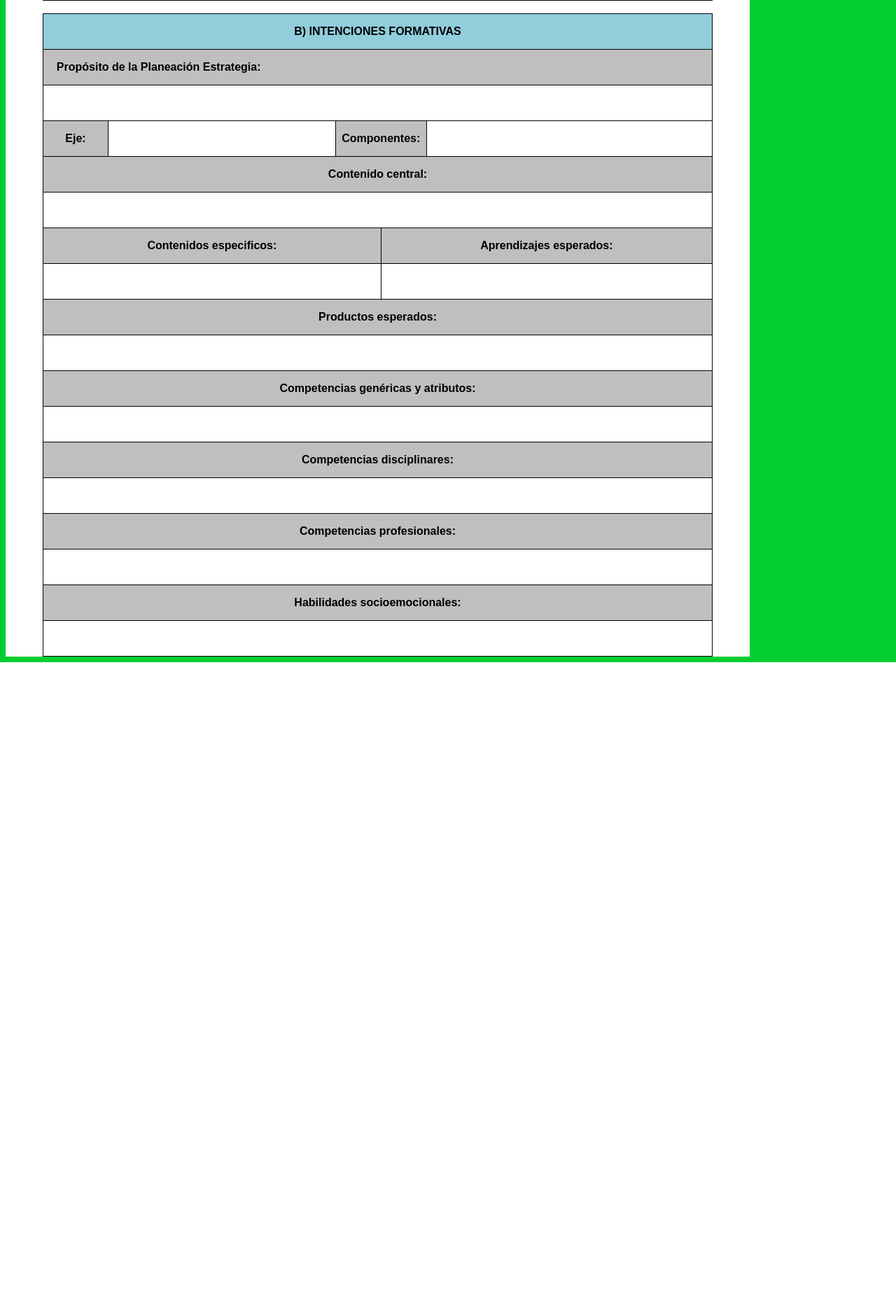
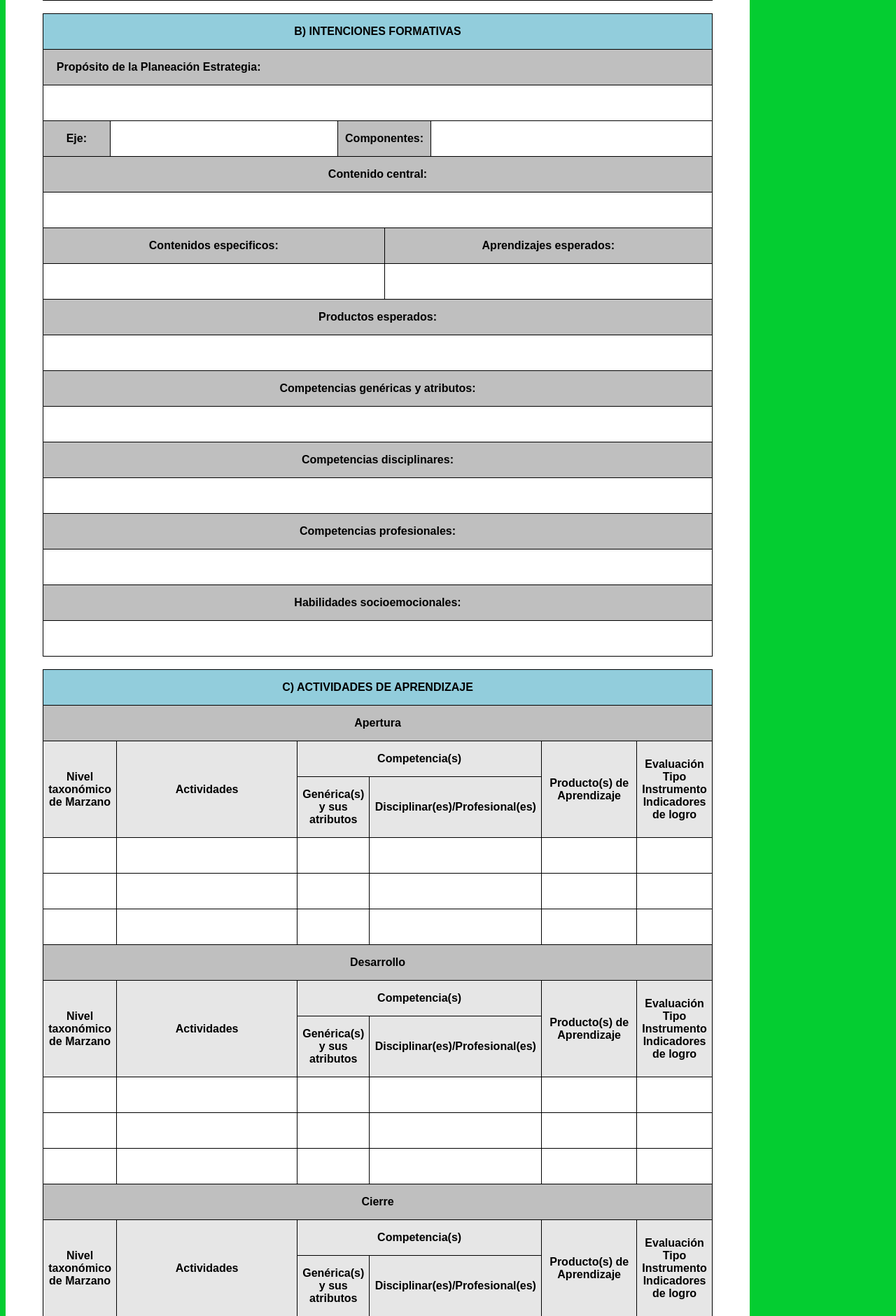
Before and after one commit to diegoias12/Lisitea, a PHP site: page /CreacionPlan.php in a window 1280 px wide. Shown: the part 786-2666 px from the top of the page at 70% size. Before the commit the page ends 1732 px from the top, so only its background shows below. Run offline with PHP 8.4, Linux system fonts and the light colour scheme.

Commit message:
Tabla CDEF

```diff
--- a/CreacionPlan.php
+++ b/CreacionPlan.php
@@ -4,6 +4,7 @@
 <head>
     <title>Creacion - CECyTEM Tequixquiac</title>
     <link rel="stylesheet" href="Estilo.css">
+    <script type="text/javascript" src="Funciones.js"></script>
 </head>
 
 <body>
@@ -13,9 +14,8 @@
         <br>
 
         <table id="SeccionA" align="center">
-        <tbody>
         <tr style="height: 69.5pt;">
-            <td style="width: 100.0%;" colspan="7">
+            <td colspan="100%">
                 <p>&nbsp;</p>
                 <p>&nbsp;</p>
                 <p>&nbsp;</p>
@@ -32,7 +32,7 @@
             </td>
         </tr>
         <tr style="height: 23.75pt;">
-            <td class="Requerimiento" style="width: 20%;">
+            <td class="Requerimiento" width="20%">
                 <p style="margin-right: 8.75pt; text-align: right;"><span>Instituci&oacute;n:</span></p>
             </td>
             <td colspan="6">
@@ -51,13 +51,13 @@
             <td class="Requerimiento">
                 <p style="margin-right: 8.75pt; text-align: right;"><span>CCT:</span></p>
             </td>
-            <td style="width: 25%;">
+            <td width="25%">
                 <p><span>&nbsp;</span></p>
             </td>
-            <td class="Requerimiento" style="width: 15%;">
+            <td class="Requerimiento" width="15%">
                 <p><span>Docente:</span></p>
             </td>
-            <td style="width: 40%;" colspan="4">
+            <td width="40%" colspan="4">
                 <p><span>&nbsp;</span></p>
             </td>
         </tr>
@@ -71,13 +71,13 @@
             <td class="Requerimiento">
                 <p><span>Especialidad:</span></p>
             </td>
-            <td class="Requerimiento" style="width: 14%;">
+            <td class="Requerimiento" width="14%">
                 <p><span>Semestre:</span></p>
             </td>
-            <td class="Requerimiento" style="width: 14%;" colspan="2">
+            <td class="Requerimiento" width="14%" colspan="2">
                 <p><span>N&uacute;mero de parcial donde aplicar&aacute;:</span></p>
             </td>
-            <td class="Requerimiento" style="width: 12%;">
+            <td class="Requerimiento" width="12%">
                 <p><span>N&uacute;mero de planeaci&oacute;n:</span></p>
             </td>
         </tr>
@@ -105,20 +105,18 @@
             <td colspan="2">
                 <p><span>&nbsp;</span></p>
             </td>
-            <td class="Requerimiento" style="width: 20%;" colspan="2">
+            <td class="Requerimiento" width="20%" colspan="2">
                 <p><span>% de la PE en la evaluaci&oacute;n formativa del parcial</span></p>
             </td>
-            <td style="width: 20%;" colspan="2">
+            <td width="20%" colspan="2">
                 <p><span>&nbsp;</span></p>
             </td>
         </tr>
-        </tbody>
         </table>
 
         <br>
 
         <table id="SeccionB" align="center">
-        <tbody>
         <tr>
             <td class="TituloSeccion" colspan="100%">
                 <p>B) INTENCIONES FORMATIVAS</p>
@@ -135,16 +133,16 @@
             </td>
         </tr>
         <tr style="page-break-inside: avoid;">
-            <td class="Requerimiento" style="width: 9.72%;">
+            <td class="Requerimiento" width="10%">
                 <p><span>Eje:</span></p>
             </td>
-            <td style="width: 34.0%;">
+            <td width="34%">
                 <p><span>&nbsp;</span></p>
             </td>
-            <td class="Requerimiento" style="width: 13.56%;" colspan="2">
+            <td class="Requerimiento" width="14%" colspan="2">
                 <p><span>Componentes:</span></p>
             </td>
-            <td style="width: 42.72%;">
+            <td>
                 <p><span>&nbsp;</span></p>
             </td>
         </tr>
@@ -159,18 +157,18 @@
             </td>
         </tr>
         <tr>
-            <td class="Requerimiento" style="width: 50%;" colspan="3">
+            <td class="Requerimiento" width="50%" colspan="3">
                 <p><span>Contenidos especificos:</span></p>
             </td>
-            <td class="Requerimiento" style="width: 50%;" colspan="2">
+            <td class="Requerimiento" width="50%" colspan="2">
                 <p><span>Aprendizajes esperados:</span></p>
             </td>
         </tr>
         <tr>
-            <td style="width: 50%;" colspan="3">
+            <td width="50%" colspan="3">
                 <p><span>&nbsp;</span></p>
             </td>
-            <td style="width: 50%;" colspan="2">
+            <td width="50%" colspan="2">
                 <p><span>&nbsp;</span></p>
             </td>
         </tr>
@@ -224,8 +222,129 @@
                 <p><span>&nbsp;</span></p>
             </td>
         </tr>
-        </tbody>
         </table>
+
+        <br>
+
+        <table id="SeccionC" align="center">
+        <tr>
+            <td class="TituloSeccion" colspan="100%">
+                <p>C) ACTIVIDADES DE APRENDIZAJE</p>
+            </td>
+        </tr>
+        <tr>
+            <td class="Requerimiento" colspan="100%">
+                <p>Apertura</p>
+            </td>
+        </tr>
+        <tbody class="Apartados"></tbody>
+        <tr class="LlenadoC"></tr>
+        <tr class="LlenadoC"></tr>
+        <tr class="LlenadoC"></tr>
+        <tr>
+            <td class="Requerimiento" colspan="100%">
+                <p>Desarrollo</p>
+            </td>
+        </tr>
+        <tbody class="Apartados"></tbody>
+        <tr class="LlenadoC"></tr>
+        <tr class="LlenadoC"></tr>
+        <tr class="LlenadoC"></tr>
+        <tr>
+            <td class="Requerimiento" colspan="100%">
+                <p>Cierre</p>
+            </td>
+        </tr>
+        <tbody class="Apartados"></tbody>
+        <tr class="LlenadoC"></tr>
+        <tr class="LlenadoC"></tr>
+        <tr class="LlenadoC"></tr>
+        </table>
+
+        <br>
+
+        <table id="SeccionD" align="center">
+        <tr>
+            <td class="TituloSeccion" colspan="100%">
+                <p>D) RECURSOS</p>
+            </td>
+        </tr>
+        <tr>
+            <td class="Requerimiento" width="21%">
+                <p>Equipo</p>
+            </td>
+            <td class="Requerimiento" width="16%">
+                <p>Material</p>
+            </td>
+            <td class="Requerimiento" width="16%">
+                <p>Espacios f&iacute;sicos</p>
+            </td>
+            <td class="Requerimiento">
+                <p>Fuentes de informaci&oacute;n</p>
+            </td>
+        </tr>
+        <tr class="LlenadoD"></tr>
+        <tr class="LlenadoD"></tr>
+        <tr class="LlenadoD"></tr>
+        </table>
+
+        <br>
+
+        <table id="SeccionE" align="center">
+        <tr>
+            <td class="TituloSeccion" colspan="100%">
+                <p>E) INSTRUMENTOS</p>
+            </td>
+        </tr>
+        <tr>
+            <td class="Requerimiento" width="11%">
+                <p>No. de anexo</p>
+            </td>
+            <td class="Requerimiento" width="40%">
+                <p>Instrumento</p>
+            </td>
+            <td class="Requerimiento" width="28%">
+                <p>T&iacute;tulo</p>
+            </td>
+            <td class="Requerimiento">
+                <p>Porcentaje de la evaluaci&oacute;n que se obtiene con cada instrumento</p>
+            </td>
+        </tr>
+        <tr class="LlenadoE"></tr>
+        <tr class="LlenadoE"></tr>
+        <tr class="LlenadoE"></tr>
+        </table>
+
+        <br>
+
+        <table id="SeccionF" align="center">
+        <tr>
+            <td class="TituloSeccion" colspan="100%">
+                <p>F) RUBRICAS</p>
+            </td>
+        </tr>
+        <tr>
+            <td class="Requerimiento" width="25%">
+                <p>Realiz&oacute;</p>
+            </td>
+            <td class="Requerimiento" width="25%">
+                <p>Revisi&oacute;n t&eacute;cnica-pedag&oacute;gica</p>
+            </td>
+            <td class="Requerimiento" width="25%">
+                <p>Revisi&oacute;n de pertinencia escolar</p>
+            </td>
+            <td class="Requerimiento">
+                <p>Sello escolar</p>
+            </td>
+        </tr>
+        <tr class="LlenadoF"></tr>
+        </table>
+
+        <br>
     </div>
+
+    <script>
+        AgregarCodigo();
+    </script>
 </body>
 </html>
--- a/Estilo.css
+++ b/Estilo.css
@@ -38,6 +38,13 @@ p
     font-weight: bold;
 }
 
+.Subrequerimiento
+{
+    background: #E6E6E6;
+    text-align: center;
+    font-weight: bold;
+}
+
 .TituloSeccion
 {
     background: #92CDDC;
--- /dev/null
+++ b/Funciones.js
@@ -0,0 +1,57 @@
+var espacioVacio
+= '<td>'
++   '<p><span>&nbsp;</span></p>'
++ '</td>';
+
+function AgregarEspaciosVacios(clase, cantidad)
+{
+    var areaLlenado = '';
+    for( var i = 0; i < cantidad; i++ )
+    {
+        areaLlenado += espacioVacio;
+    }
+    var llenado = document.getElementsByClassName(clase);
+    for( var i = 0; i < llenado.length; i++ )
+    {
+        llenado[i].innerHTML = areaLlenado;
+    }
+}
+
+function AgregarCodigo()
+{
+    AgregarEspaciosVacios('LlenadoC', 6);
+    AgregarEspaciosVacios('LlenadoD', 4);
+    AgregarEspaciosVacios('LlenadoE', 4);
+    AgregarEspaciosVacios('LlenadoF', 4);
+    var apartadosC
+    = '<tr>'
+    +   '<td class="Subrequerimiento" rowspan="2" width="8%">'
+    +       '<p><span>Nivel taxon&oacute;mico de Marzano</span></p>'
+    +   '</td>'
+    +   '<td class="Subrequerimiento" rowspan="2" width="36%">'
+    +       '<p>Actividades</p>'
+    +   '</td>'
+    +   '<td class="Subrequerimiento" colspan="2" width="22%">'
+    +       '<p>Competencia(s)</p>'
+    +   '</td>'
+    +   '<td class="Subrequerimiento" rowspan="2" width="16%">'
+    +       '<p>Producto(s) de Aprendizaje</p>'
+    +   '</td>'
+    +   '<td class="Subrequerimiento" rowspan="2">'
+    +       '<p>Evaluaci&oacute;n<br>Tipo Instrumento Indicadores de logro</p>'
+    +   '</td>'
+    + '</tr>'
+    + '<tr>'
+    +   '<td class="Subrequerimiento">'
+    +       '<p>Gen&eacute;rica(s) y sus atributos</p>'
+    +   '</td>'
+    +   '<td class="Subrequerimiento">'
+    +       '<p>Disciplinar(es)/Profesional(es)</p>'
+    +   '</td>'
+    + '</tr>';
+    var apartados = document.getElementsByClassName('Apartados');
+    for( var i = 0; i < apartados.length; i++ )
+    {
+        apartados[i].innerHTML = apartadosC;
+    }
+}
```
